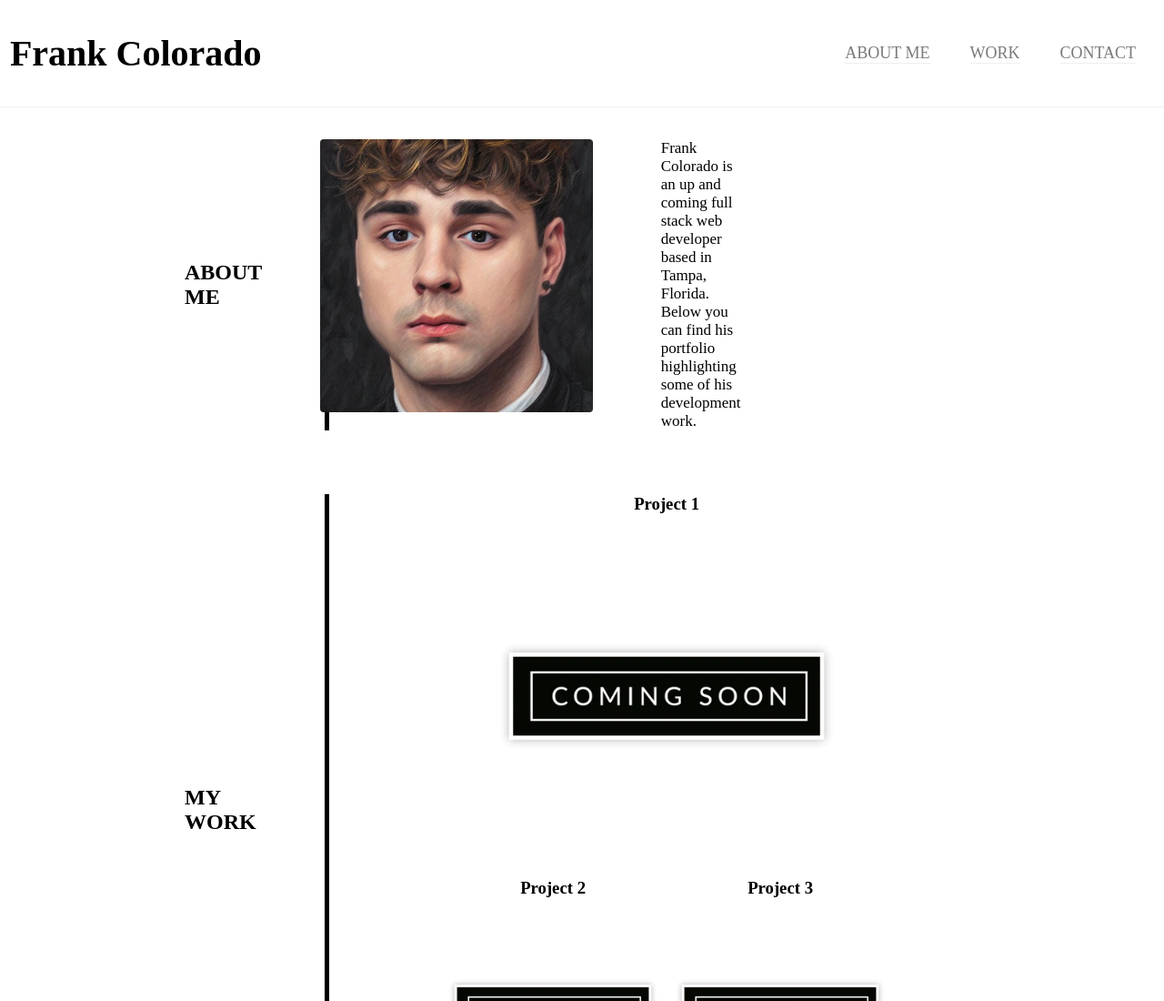
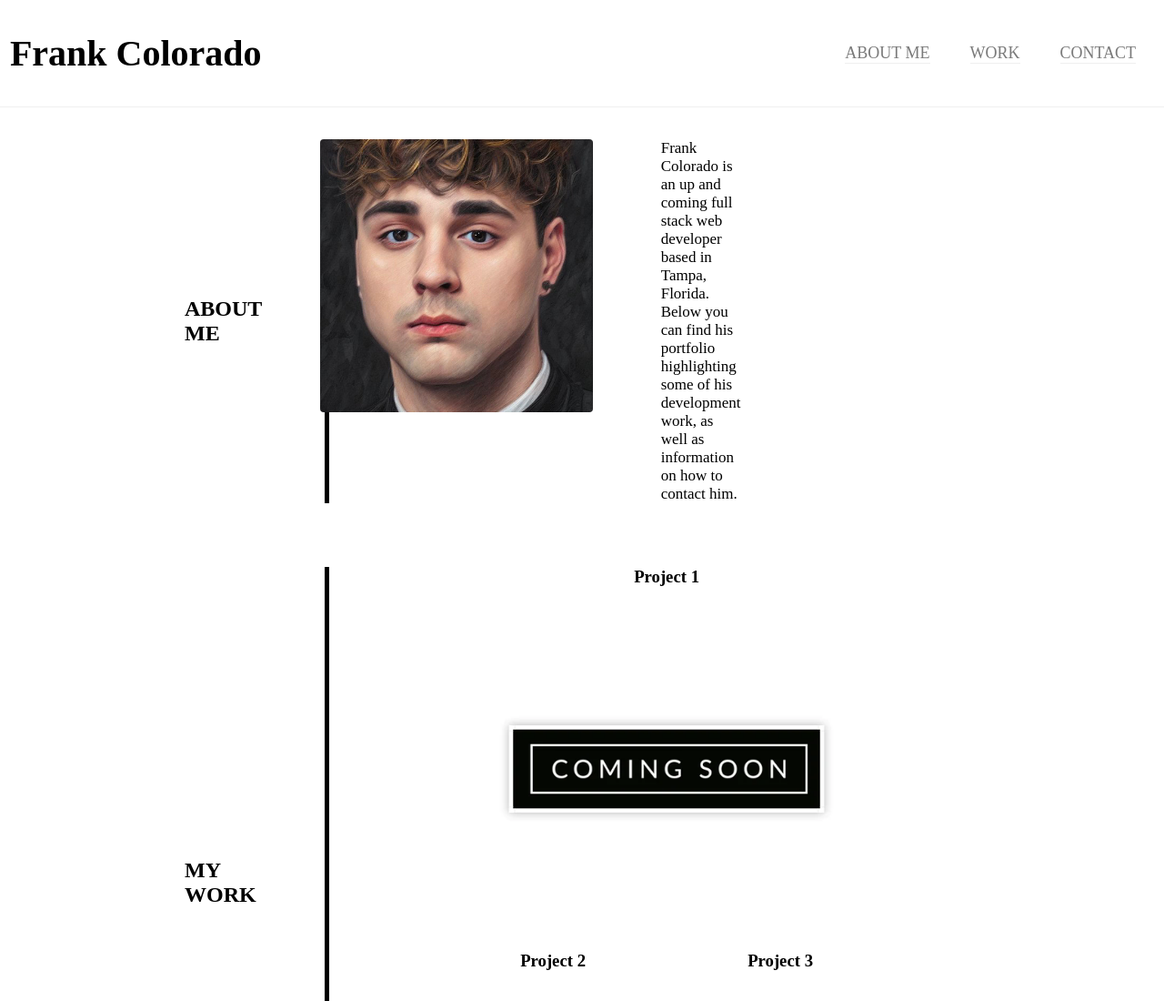
Before and after one commit to Frank-Colorado/my-portfolio, a plain HTML site: page index.html in a window 1280 px wide. Shown: the top 1100 px of the page at 91% size. Drawn offline with Linux system fonts and the light colour scheme.

Commit message:
added content to the 'aboutme' section of the HTML sheet

```diff
--- a/index.html
+++ b/index.html
@@ -54,7 +54,7 @@
                      <p>
                     Frank Colorado is an up and coming full stack web developer based in Tampa, Florida.
 
-                    Below you can find his portfolio highlighting some of his development work.
+                    Below you can find his portfolio highlighting some of his development work, as well as information on how to contact him.
                     </p>
                  </div>
 
```
